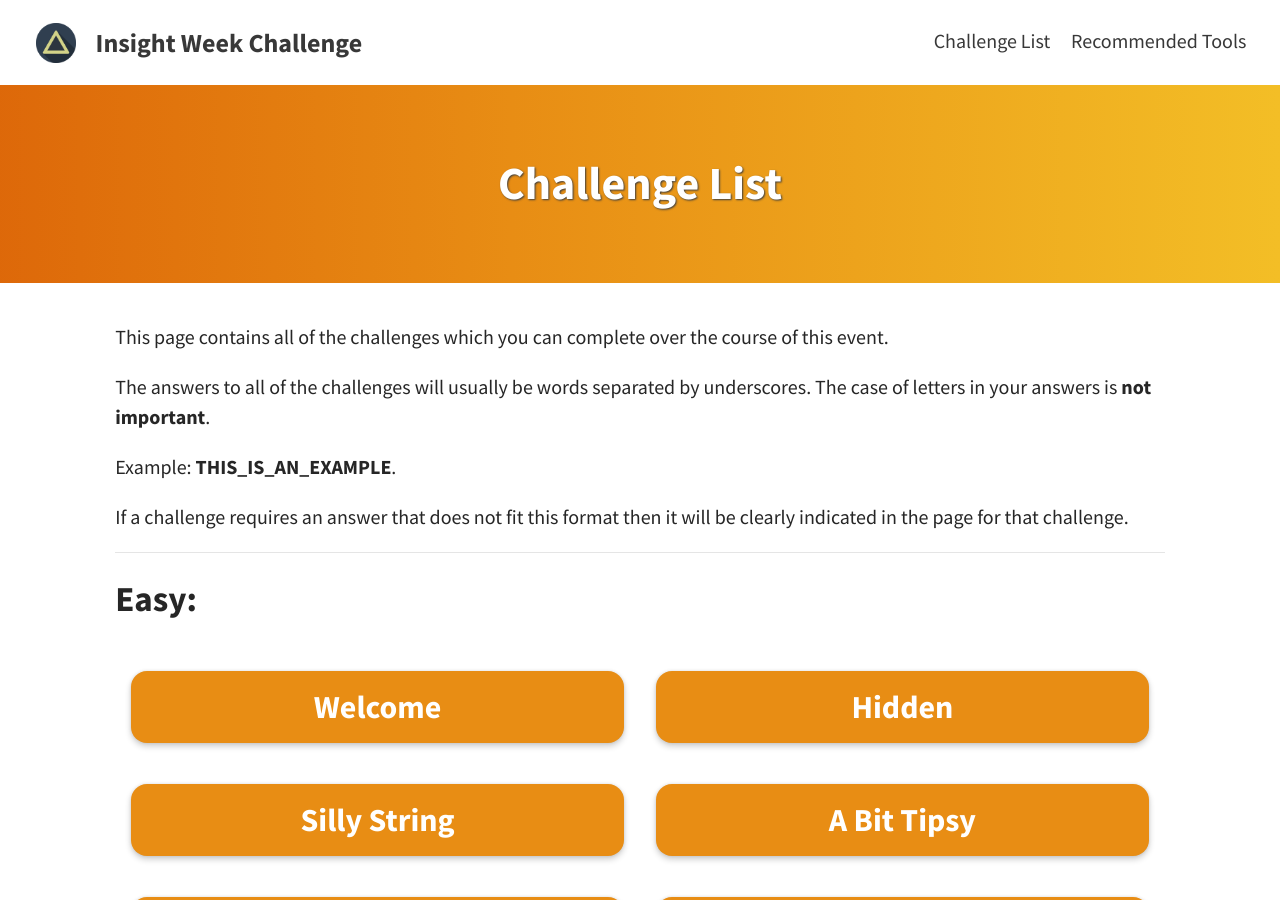
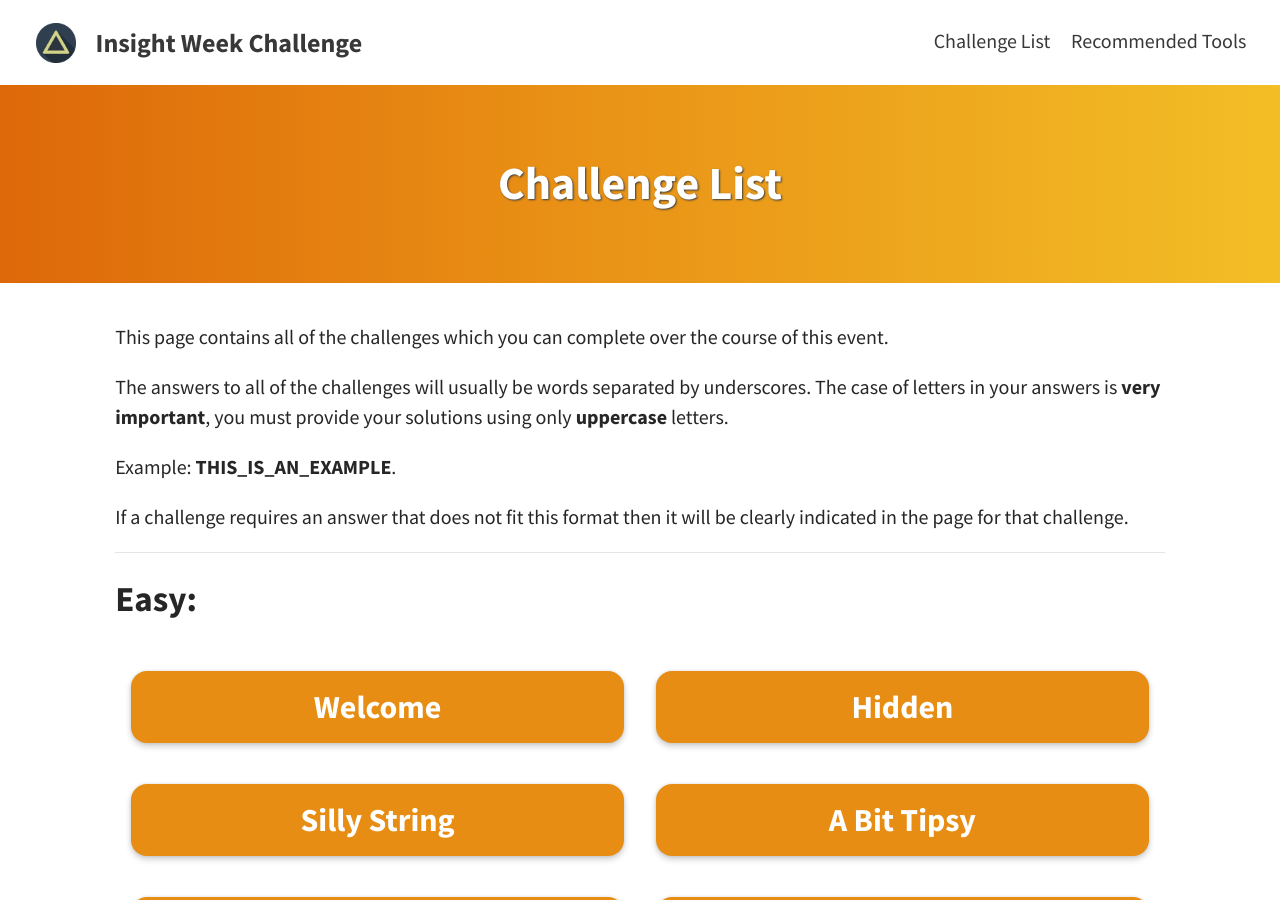
Before and after one commit to jnk838/insight-week-challenge, a Jekyll site: the page built from pages/challenges/challenges.md, in a window 1280 px wide and 900 px high. Built offline with Jekyll 4.4.1, drawn with Linux system fonts in a browser that asks for light colours.

Commit message:
Made submissions case sensitive so it's easier for the google form

```diff
--- a/assets/js/validateAnswer.js
+++ b/assets/js/validateAnswer.js
@@ -24,6 +24,8 @@ function checkAnswer(challenge, submission) {
 
         if (response === "correct") {
           alert("Well done! That is the correct answer!");
+        } else if (response === "case") {
+          alert("You were close! Make sure your answer is only using uppercase letters!");
         } else {
           alert("Sorry, that isn't the right answer.");
         }
--- a/pages/challenges/challenges.md
+++ b/pages/challenges/challenges.md
@@ -8,7 +8,8 @@ This page contains all of the challenges which you can complete over the course
 of this event.
 
 The answers to all of the challenges will usually be words separated by
-underscores. The case of letters in your answers is **not important**.
+underscores. The case of letters in your answers is **very important**, you
+must provide your solutions using only **uppercase** letters.
 
 Example: **THIS_IS_AN_EXAMPLE**.
 
```
